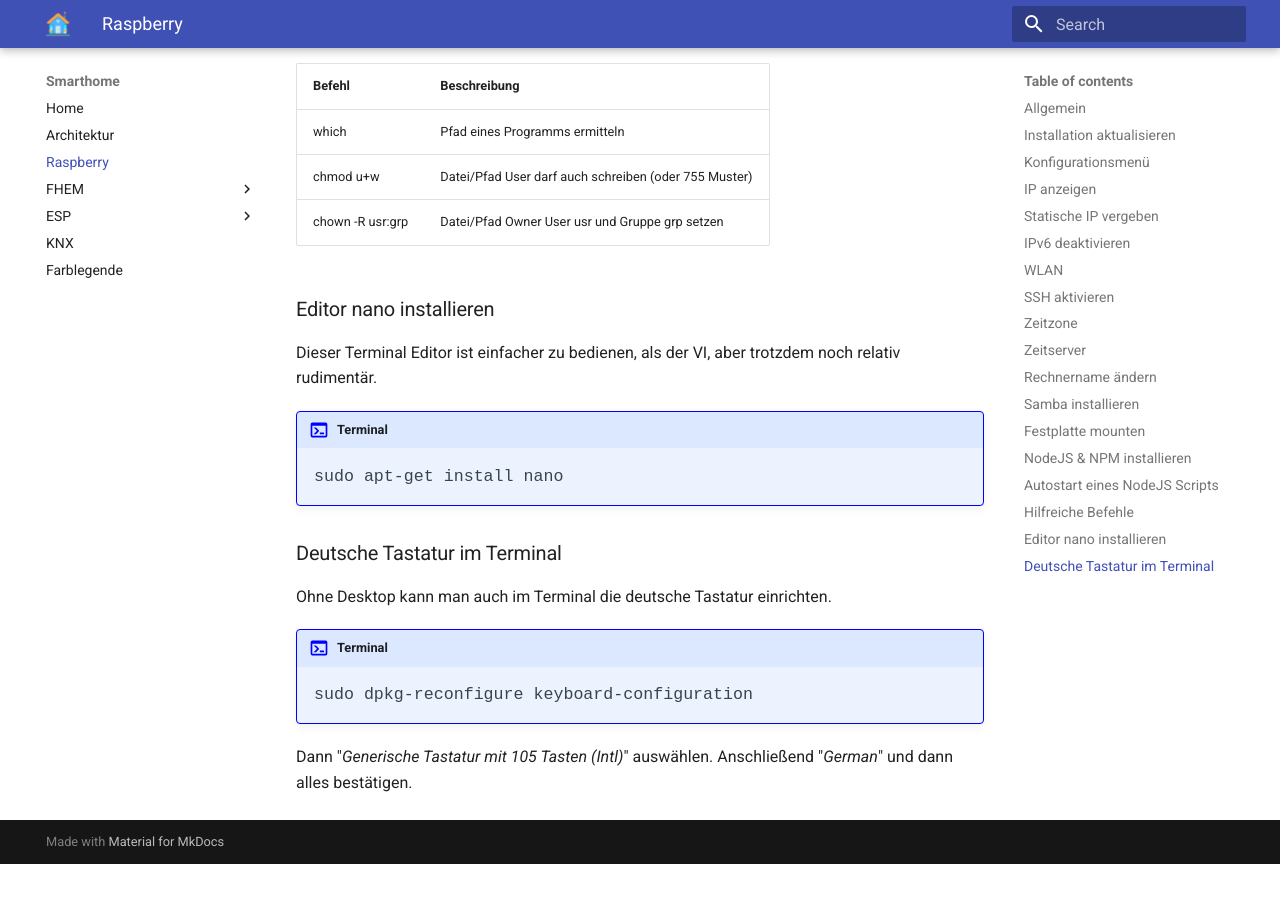
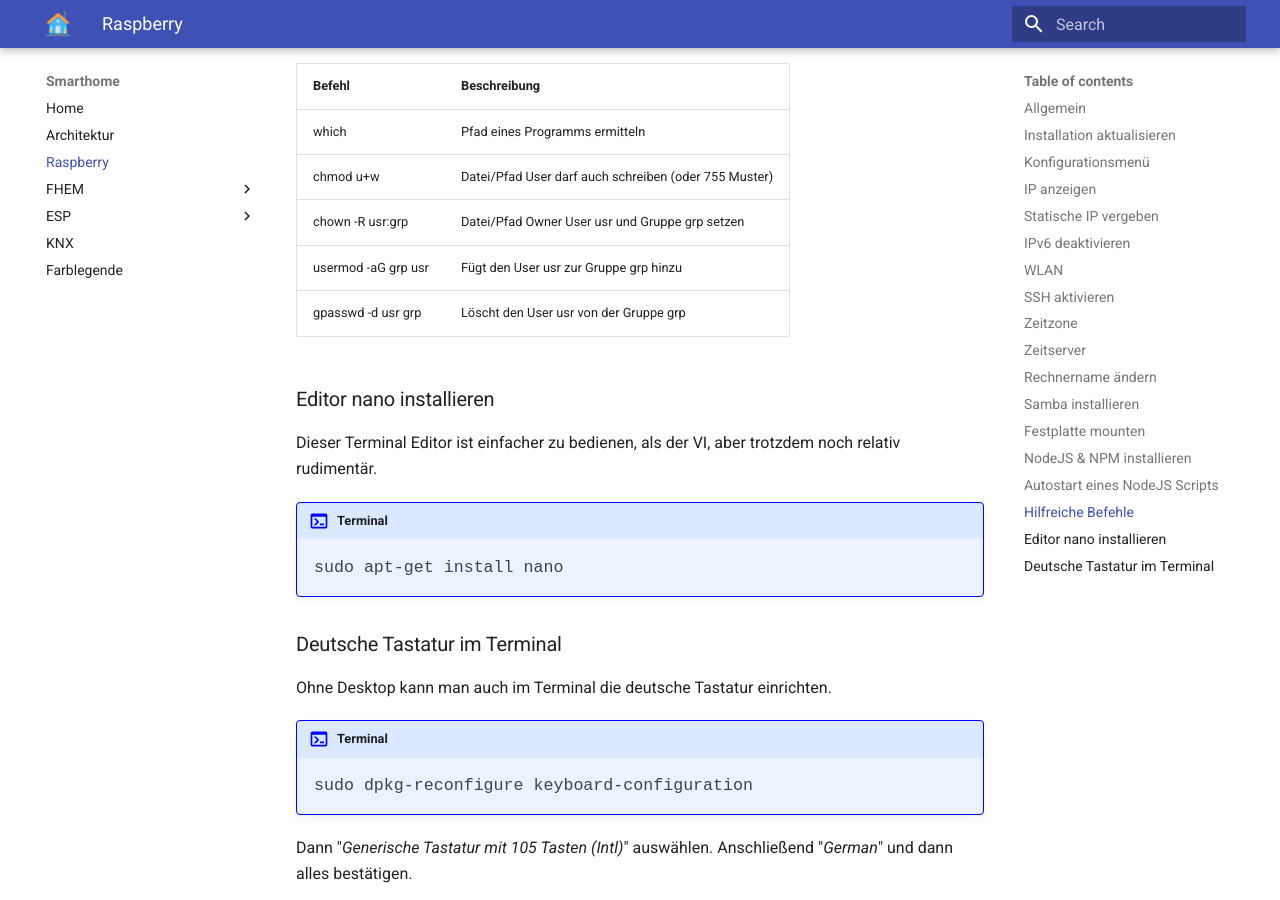
Before and after one commit to rogerknop/mkdocs_smarthome, an MkDocs documentation site: the page built from docs/install/raspi.md, in a window 1280 px wide and 900 px high, scrolled down 7553 px. Built offline with MkDocs 1.6.1 and Material for MkDocs 9.7.7, drawn with Linux system fonts in a browser that asks for light colours; before the commit the page ends 8417 px from its top, so only the background shows below that.

Commit message:
Neue raspi Befehle

```diff
--- a/docs/install/raspi.md
+++ b/docs/install/raspi.md
@@ -311,6 +311,8 @@ pm2 Befehle (komplett über pm2 -h):
 | which | Pfad eines Programms ermitteln |
 | chmod u+w <file/path> | Datei/Pfad User darf auch schreiben (oder 755 Muster) |
 | chown -R usr:grp <file/path> | Datei/Pfad Owner User usr und Gruppe grp setzen |
+| usermod -aG grp usr | Fügt den User usr zur Gruppe grp hinzu |
+| gpasswd -d usr grp | Löscht den User usr von der Gruppe grp |
 
 ### Editor nano installieren
 
```
